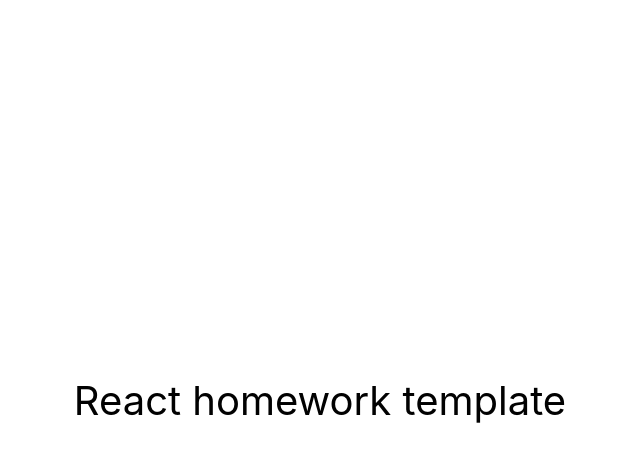
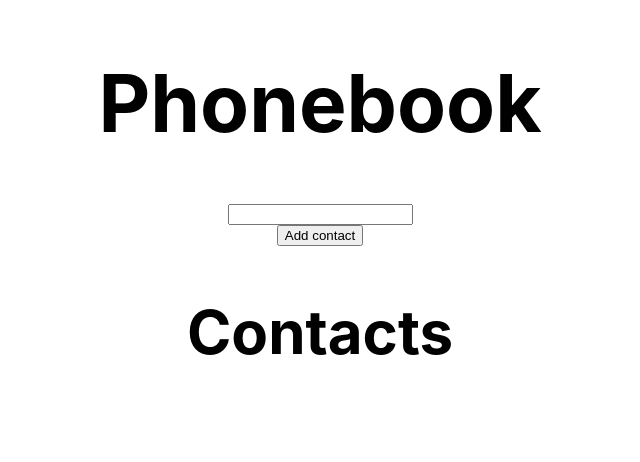
Before and after one commit to MaximNoritsyn/goit-react-woolf-hw-02-phonebook, a React (Create React App) app: page / in a window 1280 px wide. Shown: the top 462 px of the page, without its empty margins (320-960 px from the left). Built offline with nearby package versions, Linux system fonts and the light colour scheme.

Commit message:
app init

```diff
--- a/src/components/App.jsx
+++ b/src/components/App.jsx
@@ -1,16 +1,66 @@
-export const App = () => {
-  return (
-    <div
+import { Component } from 'react';
+import { nanoid } from 'nanoid'
+
+export class App extends Component {
+
+  state = {
+    contacts: [],
+    name: ''
+  }
+
+  onSubmit = (e) => {
+    e.preventDefault()
+    const { name } = this.state
+    const contact = {
+      id: nanoid(),
+      name: name
+    }
+    console.dir(contact)
+    this.setState(prevState => {
+      return {
+        contacts: [...prevState.contacts, contact],
+        name: ''
+      }
+    })
+  }
+
+  onChange = (e) => {
+    const { name, value } = e.target
+    this.setState({
+      [name]: value
+    })
+  }
+
+  render() {
+    return <form
       style={{
         height: '100vh',
         display: 'flex',
-        justifyContent: 'center',
+        flexDirection: 'column',
+        justifyContent: 'flex-start',
         alignItems: 'center',
         fontSize: 40,
         color: '#010101'
       }}
+      onSubmit={this.onSubmit}
     >
-      React homework template
-    </div>
-  );
+      <h1>Phonebook</h1>
+      <input
+        type="text"
+        name="name"
+        pattern="^[a-zA-Zа-яА-Я]+(([' -][a-zA-Zа-яА-Я ])?[a-zA-Zа-яА-Я]*)*$"
+        title="Name may contain only letters, apostrophe, dash and spaces. For example Adrian, Jacob Mercer, Charles de Batz de Castelmore d'Artagnan"
+        required
+        value={this.state.name}
+        onChange={this.onChange}
+      />
+      <button type="submit">Add contact</button>
+      <h2>Contacts</h2>
+      <ul>
+        {this.state.contacts.map(contact => (
+          <li key={contact.id}>{contact.name}</li>
+        ))}
+      </ul>
+    </form>
+  };
 };
```
